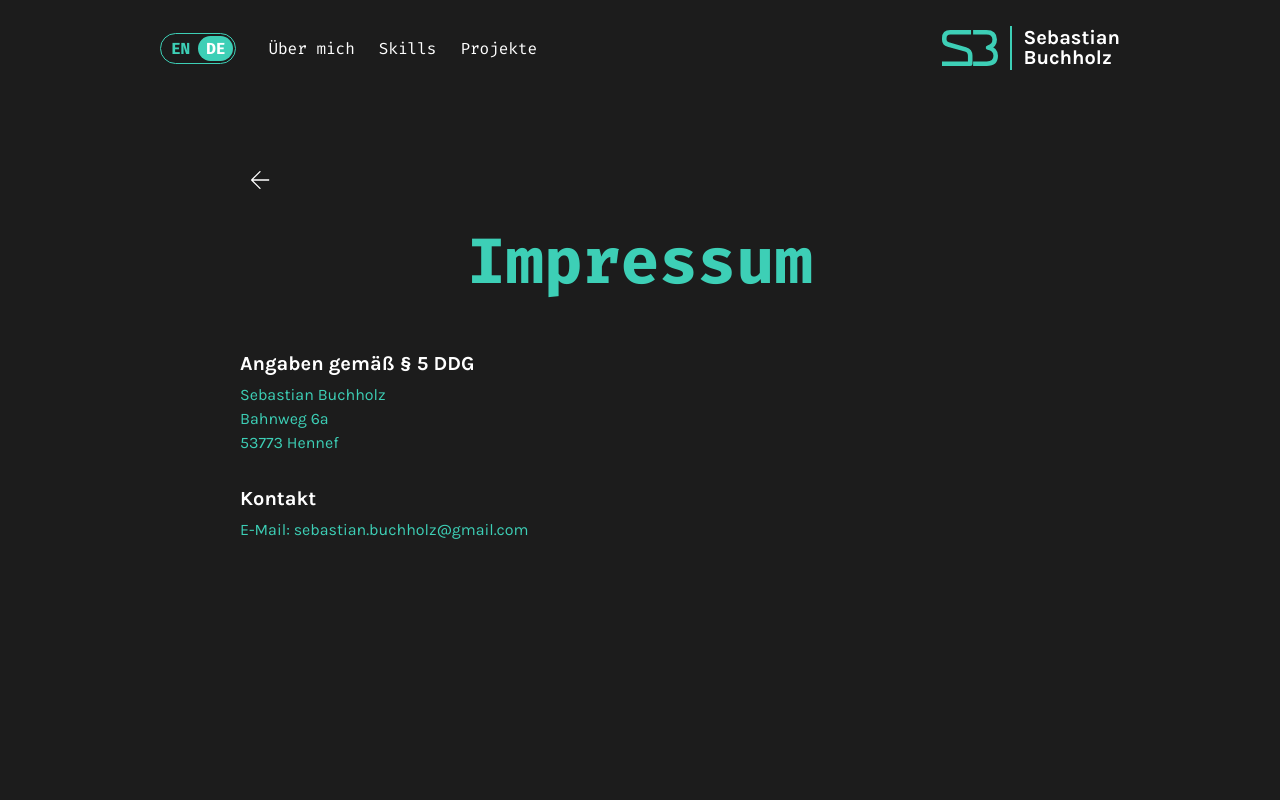
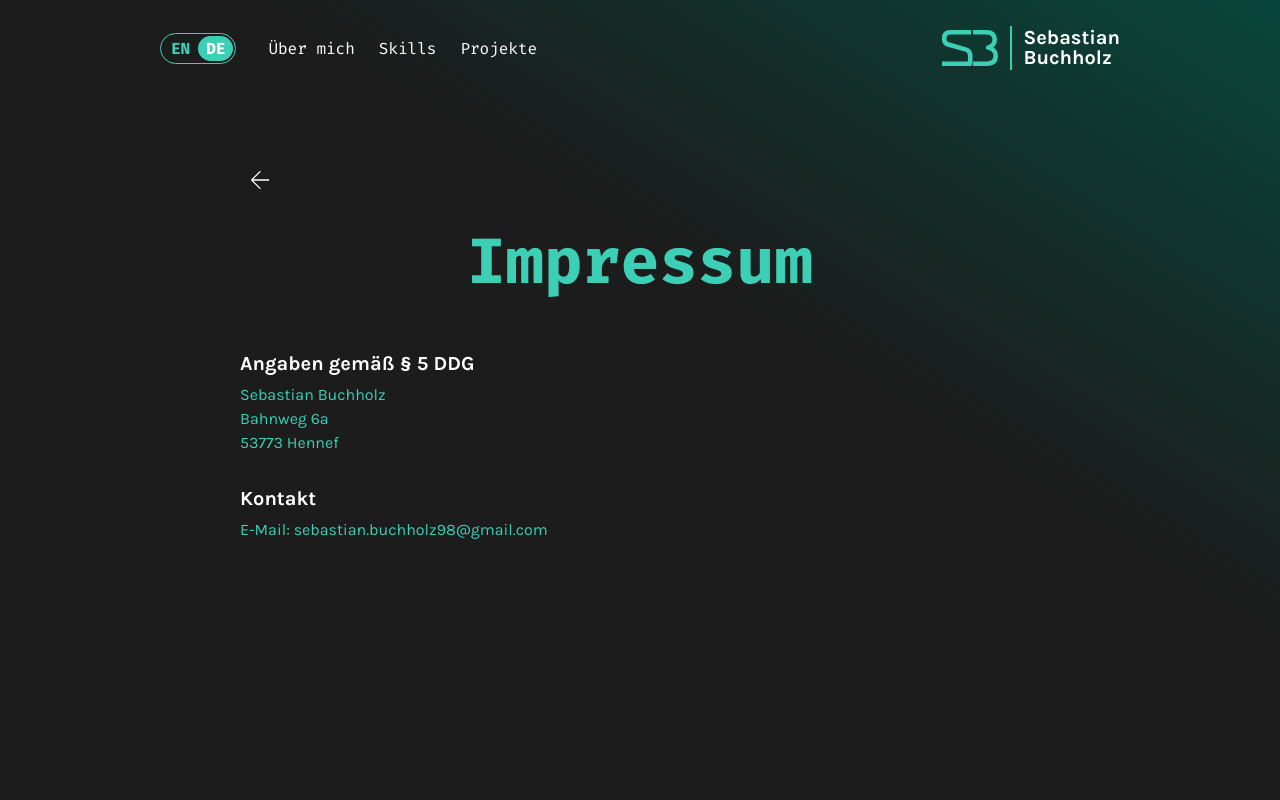
Before and after one commit to SebaBuch/Portfolio, an Angular app: page /imprint in a window 1280 px wide. Shown: the top 800 px of the page. Built offline with nearby package versions, Linux system fonts and the light colour scheme.

Commit message:
Fix legal page background and contact details

```diff
--- a/src/app/imprint/imprint.html
+++ b/src/app/imprint/imprint.html
@@ -10,7 +10,7 @@
             <h2>Angaben gemäß § 5 DDG</h2>
             <p>Sebastian Buchholz<br>Bahnweg 6a<br>53773 Hennef</p>
             <h2>Kontakt</h2>
-            <p>E-Mail: sebastian.buchholz@gmail.com</p>
+            <p>E-Mail: sebastian.buchholz98@gmail.com</p>
             }@else {
             <h1>Legal Notice</h1>
             <h2>Information according to § 5 DDG</h2>
--- a/src/app/privacy-policy/privacy-policy.html
+++ b/src/app/privacy-policy/privacy-policy.html
@@ -20,8 +20,8 @@
             } @else{
             <h1>Privacy Policy</h1>
             <h2>1. Controller</h2>
-            <p>Sebastian Buchholz<br>[Street and number]<br>[Postcode] Hennef, Germany<br>Email:
-                sebastian.buchholz98&#64;gmail.com</p>
+            <p>Sebastian Buchholz<br>Bahnweg 6a<br>53773 Hennef, Germany<br>Email:
+                sebastian.buchholz98@gmail.com</p>
             <h2>2. Hosting</h2>
             <p>Placeholder</p>
             <h2>3. Server log files</h2>
--- a/src/styles.scss
+++ b/src/styles.scss
@@ -105,7 +105,7 @@ button {
 .legal {
     min-height: 100vh;
     padding: 160px 0 80px;
-    background-color: linear-gradient(to bottom left, #08463b 0%, #1c1c1c 40%);
+    background: linear-gradient(to bottom left, #08463b 0%, #1c1c1c 40%);
 }
 
 .legal-text {
```
